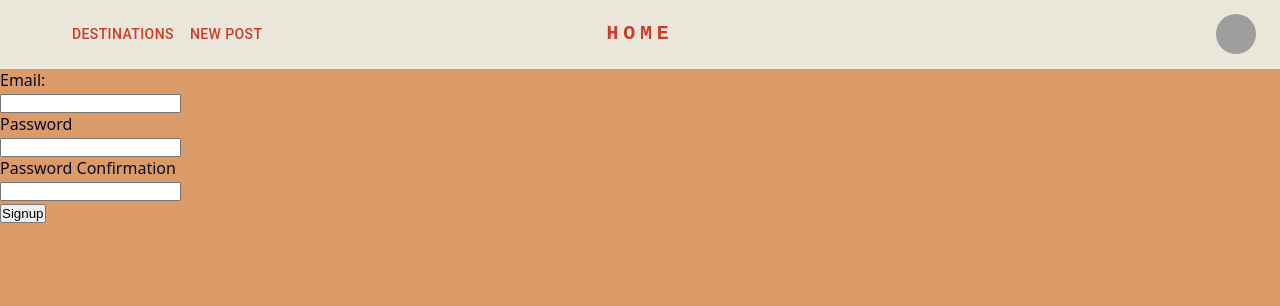
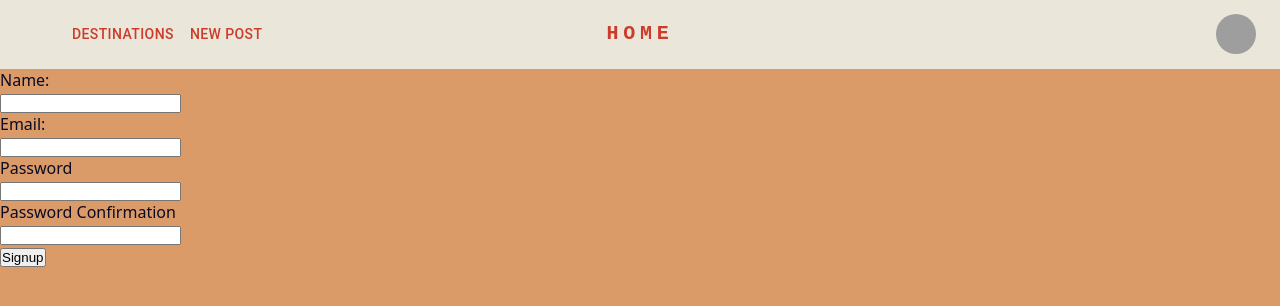
Before and after one commit to zackvalavanis/Travel-blog-frontend, a React (Vite) app: page /Signup in a window 1280 px wide. Shown: the top 306 px of the page. Built offline with nearby package versions, Linux system fonts and the light colour scheme; grey boxes are pictures that could not be loaded; some icons are missing.

Commit message:
added onChange variables to the form to track entries for user signup

```diff
--- a/src/NewAccount/NewAccount.tsx
+++ b/src/NewAccount/NewAccount.tsx
@@ -38,19 +38,49 @@ export function SignUp() {
         onSubmit={(e) => handleSubmit(e)}
         className='form-signup'
       >
+
+        <div>
+          <label>Name:</label>
+          <input
+            type="text"
+            name='name'
+            value={name}
+            onChange={(e) => setName(e.target.value)}
+            required>
+          </input>
+        </div>
+
         <div>
           <label>Email:</label>
-          <input name='email' type='email' required></input>
+          <input
+            name='email'
+            type='email'
+            value={email}
+            onChange={(e) => setEmail(e.target.value)}
+            required>
+          </input>
         </div>
 
         <div>
           <label>Password</label>
-          <input></input>
+          <input
+            type='password'
+            name='password'
+            value={password}
+            onChange={(e) => setPassword(e.target.value)}
+            required>
+          </input>
         </div>
 
         <div>
           <label>Password Confirmation</label>
-          <input></input>
+          <input
+            type='password_confrimation'
+            name='password_confirmation'
+            value={password_confrimation}
+            onChange={(e) => setPassword_confirmation(e.target.value)}
+            required
+          ></input>
         </div>
         <button type='submit'>Signup</button>
       </form>
```
